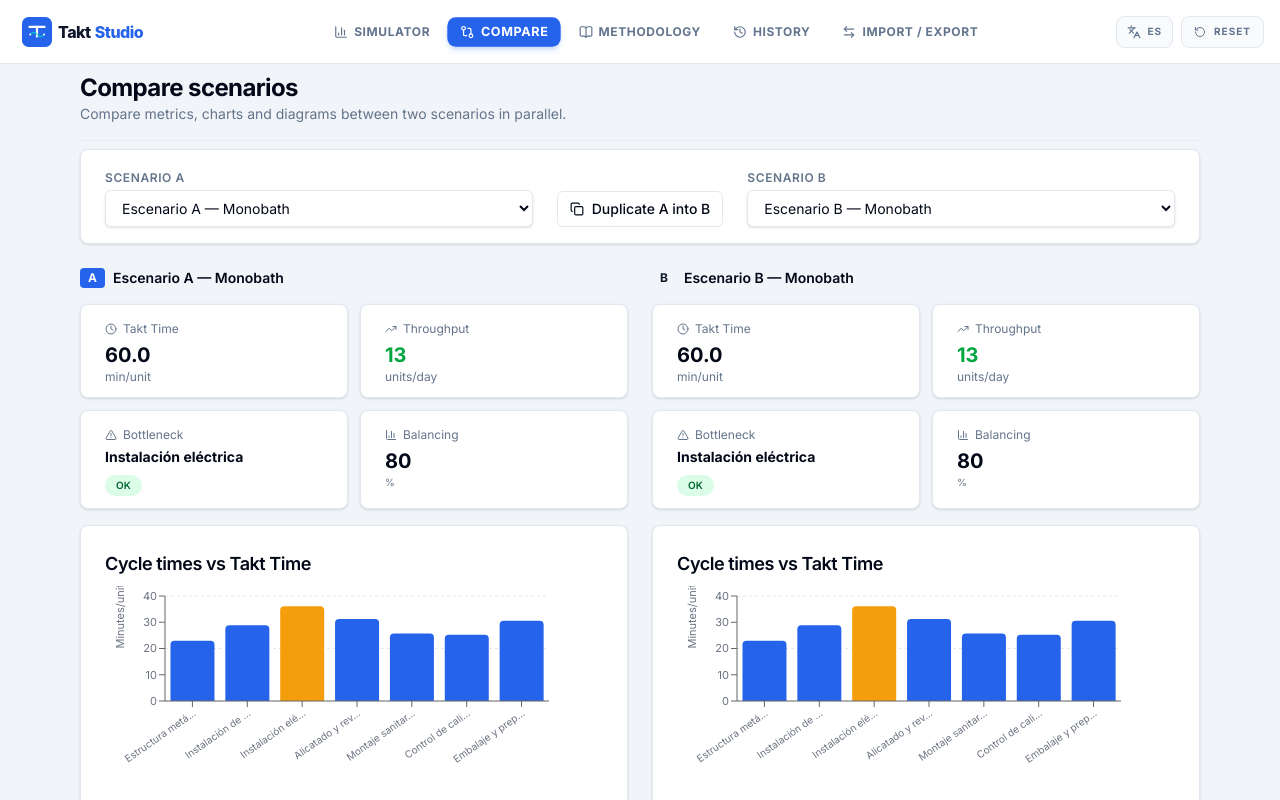
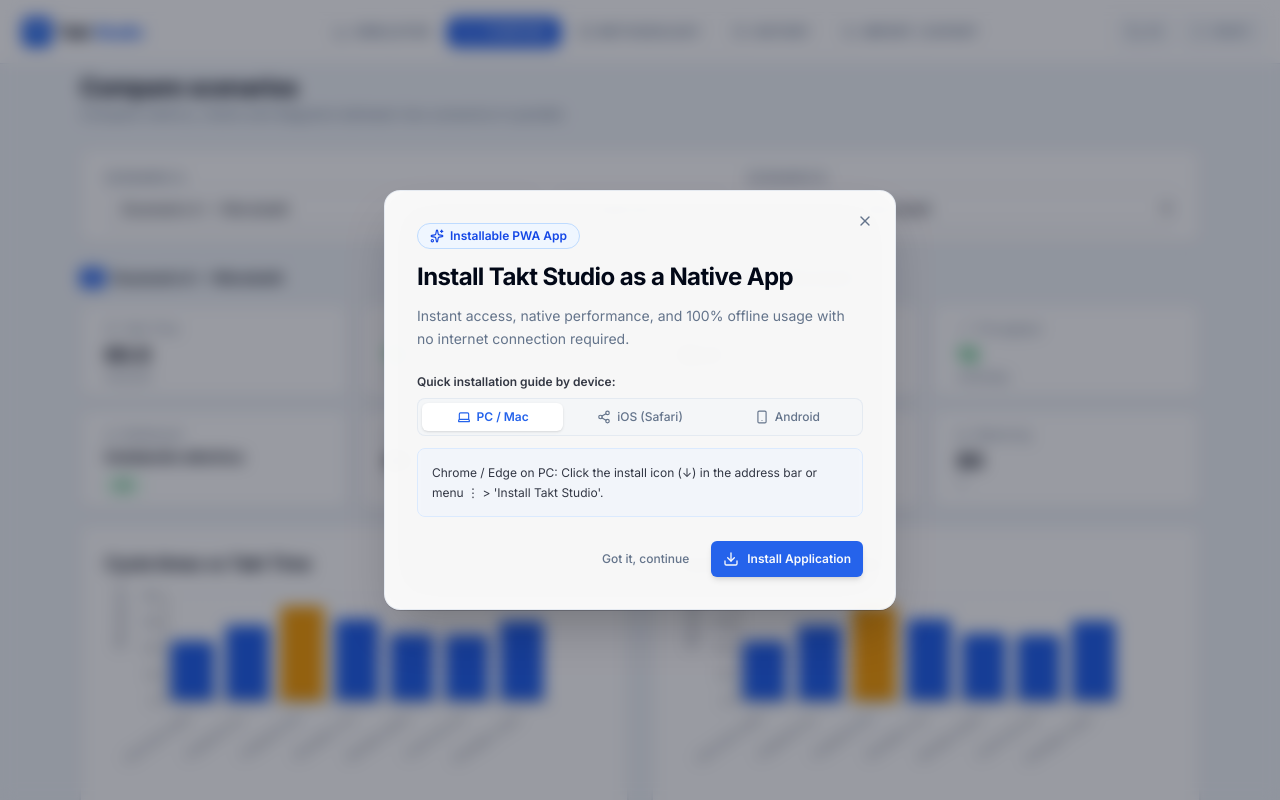
Before and after one commit to markusx5622/takt-studio, a Next.js app: page /en/comparar in a window 1280 px wide. Shown: the top 800 px of the page. Built offline with nearby package versions, Linux system fonts and the light colour scheme.

Commit message:
feat(pwa): add PWA installation modal with 3.5s delay and device guide

```diff
--- a/app/[locale]/layout.tsx
+++ b/app/[locale]/layout.tsx
@@ -8,6 +8,7 @@
 import { TooltipProvider } from "@/components/ui/tooltip"
 import Header from "@/components/Header"
 import ServiceWorkerRegistrar from "@/components/ServiceWorkerRegistrar"
+import PwaInstallModal from "@/components/PwaInstallModal"
 import { Analytics } from "@vercel/analytics/react"
 import { SpeedInsights } from "@vercel/speed-insights/next"
 
@@ -105,6 +106,7 @@
             <Header />
             <main className="pb-16 md:pb-0">{children}</main>
             <ServiceWorkerRegistrar />
+            <PwaInstallModal />
           </TooltipProvider>
           <Analytics />
           <SpeedInsights />
--- /dev/null
+++ b/components/PwaInstallModal.tsx
@@ -0,0 +1,155 @@
+"use client"
+
+import { useEffect, useState } from "react"
+import { useTranslations } from "next-intl"
+import { Download, X, Laptop, Smartphone, Share2, Sparkles } from "lucide-react"
+import { Button } from "@/components/ui/button"
+
+interface BeforeInstallPromptEvent extends Event {
+  prompt: () => Promise<void>
+  userChoice: Promise<{ outcome: "accepted" | "dismissed" }>
+}
+
+export default function PwaInstallModal() {
+  const t = useTranslations("appShell.pwaModal")
+  const [open, setOpen] = useState(false)
+  const [deferredPrompt, setDeferredPrompt] = useState<BeforeInstallPromptEvent | null>(null)
+  const [activeTab, setActiveTab] = useState<"desktop" | "ios" | "android">("desktop")
+
+  useEffect(() => {
+    // Check if user already dismissed the modal
+    const dismissed = localStorage.getItem("takt-pwa-modal-dismissed")
+    if (dismissed) return
+
+    // Listen for beforeinstallprompt event
+    const handleBeforeInstall = (e: Event) => {
+      e.preventDefault()
+      setDeferredPrompt(e as BeforeInstallPromptEvent)
+    }
+
+    window.addEventListener("beforeinstallprompt", handleBeforeInstall)
+
+    // Automatically trigger modal after 3.5 seconds
+    const timer = setTimeout(() => {
+      setOpen(true)
+    }, 3500)
+
+    return () => {
+      window.removeEventListener("beforeinstallprompt", handleBeforeInstall)
+      clearTimeout(timer)
+    }
+  }, [])
+
+  const handleDismiss = () => {
+    localStorage.setItem("takt-pwa-modal-dismissed", "true")
+    setOpen(false)
+  }
+
+  const handleInstallClick = async () => {
+    if (deferredPrompt) {
+      deferredPrompt.prompt()
+      const choice = await deferredPrompt.userChoice
+      if (choice.outcome === "accepted") {
+        setDeferredPrompt(null)
+      }
+    }
+    handleDismiss()
+  }
+
+  if (!open) return null
+
+  return (
+    <div className="fixed inset-0 z-50 flex items-end justify-center p-4 sm:items-center bg-slate-950/40 backdrop-blur-sm animate-in fade-in duration-300">
+      <div className="relative w-full max-w-lg overflow-hidden rounded-2xl border border-slate-200/80 bg-background/95 p-6 shadow-2xl backdrop-blur-xl sm:p-8 animate-in zoom-in-95 slide-in-from-bottom-6 duration-300">
+        {/* Close Button */}
+        <button
+          onClick={handleDismiss}
+          className="absolute right-4 top-4 rounded-full p-1.5 text-muted-foreground transition-colors hover:bg-muted hover:text-foreground"
+          aria-label="Cerrar aviso"
+        >
+          <X className="h-4 w-4" />
+        </button>
+
+        {/* Badge & Title */}
+        <div className="flex flex-col items-start gap-3">
+          <div className="inline-flex items-center gap-1.5 rounded-full border border-blue-200 bg-blue-50 px-3 py-1 text-xs font-semibold text-blue-700">
+            <Sparkles className="h-3.5 w-3.5" />
+            {t("badge")}
+          </div>
+
+          <h3 className="text-xl font-bold tracking-tight text-foreground sm:text-2xl">
+            {t("title")}
+          </h3>
+
+          <p className="text-xs leading-relaxed text-muted-foreground sm:text-sm">
+            {t("subtitle")}
+          </p>
+        </div>
+
+        {/* Device Tabs */}
+        <div className="mt-6">
+          <p className="mb-2 text-xs font-semibold text-foreground/80">
+            {t("guideTitle")}
+          </p>
+          <div className="flex gap-1.5 rounded-lg border border-slate-200/80 bg-muted/50 p-1 text-xs font-medium">
+            <button
+              onClick={() => setActiveTab("desktop")}
+              className={`flex flex-1 items-center justify-center gap-1.5 rounded-md py-1.5 transition-all ${
+                activeTab === "desktop" ? "bg-background text-primary shadow-sm font-semibold" : "text-muted-foreground hover:text-foreground"
+              }`}
+            >
+              <Laptop className="h-3.5 w-3.5" />
+              PC / Mac
+            </button>
+            <button
+              onClick={() => setActiveTab("ios")}
+              className={`flex flex-1 items-center justify-center gap-1.5 rounded-md py-1.5 transition-all ${
+                activeTab === "ios" ? "bg-background text-primary shadow-sm font-semibold" : "text-muted-foreground hover:text-foreground"
+              }`}
+            >
+              <Share2 className="h-3.5 w-3.5" />
+              iOS (Safari)
+            </button>
+            <button
+              onClick={() => setActiveTab("android")}
+              className={`flex flex-1 items-center justify-center gap-1.5 rounded-md py-1.5 transition-all ${
+                activeTab === "android" ? "bg-background text-primary shadow-sm font-semibold" : "text-muted-foreground hover:text-foreground"
+              }`}
+            >
+              <Smartphone className="h-3.5 w-3.5" />
+              Android
+            </button>
+          </div>
+
+          {/* Tab Content Box */}
+          <div className="mt-3 rounded-lg border border-blue-100 bg-blue-50/50 p-3.5 text-xs leading-relaxed text-foreground/80">
+            {activeTab === "desktop" && <p>{t("stepDesktop")}</p>}
+            {activeTab === "ios" && <p>{t("stepIos")}</p>}
+            {activeTab === "android" && <p>{t("stepAndroid")}</p>}
+          </div>
+        </div>
+
+        {/* Action Buttons */}
+        <div className="mt-6 flex flex-col-reverse sm:flex-row items-center justify-end gap-2.5">
+          <Button
+            variant="ghost"
+            size="sm"
+            onClick={handleDismiss}
+            className="w-full sm:w-auto text-xs text-muted-foreground hover:text-foreground"
+          >
+            {t("dismissBtn")}
+          </Button>
+
+          <Button
+            size="sm"
+            onClick={handleInstallClick}
+            className="w-full sm:w-auto gap-2 text-xs font-semibold shadow-md"
+          >
+            <Download className="h-4 w-4" />
+            {t("installBtn")}
+          </Button>
+        </div>
+      </div>
+    </div>
+  )
+}
--- a/messages/en.json
+++ b/messages/en.json
@@ -21,7 +21,18 @@
     "access": "ACCESS"
   },
   "appShell": {
-    "mobileNotice": "Read-only view: Takt Studio is optimized for tablet and desktop. Use a larger screen to simulate and edit."
+    "mobileNotice": "View mode: Takt Studio is optimized for tablet and desktop. To simulate and edit, use a larger screen.",
+    "pwaModal": {
+      "badge": "Installable PWA App",
+      "title": "Install Takt Studio as a Native App",
+      "subtitle": "Instant access, native performance, and 100% offline usage with no internet connection required.",
+      "guideTitle": "Quick installation guide by device:",
+      "stepDesktop": "Chrome / Edge on PC: Click the install icon (↓) in the address bar or menu ⋮ > 'Install Takt Studio'.",
+      "stepIos": "Safari on iPhone / iPad: Tap the Share button (⎋) and select 'Add to Home Screen'.",
+      "stepAndroid": "Chrome on Android: Tap the menu (⋮) and select 'Install app' or 'Add to Home Screen'.",
+      "installBtn": "Install Application",
+      "dismissBtn": "Got it, continue"
+    }
   },
   "landing": {
     "hero": {
--- a/messages/es.json
+++ b/messages/es.json
@@ -21,7 +21,18 @@
     "access": "ACCEDER"
   },
   "appShell": {
-    "mobileNotice": "Vista de consulta: Takt Studio está optimizado para tablet y escritorio. Para simular y editar, usa una pantalla más grande."
+    "mobileNotice": "Vista de consulta: Takt Studio está optimizado para tablet y escritorio. Para simular y editar, usa una pantalla más grande.",
+    "pwaModal": {
+      "badge": "Aplicación Instalable PWA",
+      "title": "Instala Takt Studio como App Nativa",
+      "subtitle": "Acceso instantáneo, rendimiento nativo y funcionamiento 100% offline sin necesidad de conexión a internet.",
+      "guideTitle": "Guía rápida de instalación por dispositivo:",
+      "stepDesktop": "Chrome / Edge en PC: Haz clic en el icono de instalación (↓) en la barra de direcciones o en los tres puntos ⋮ > 'Instalar Takt Studio'.",
+      "stepIos": "Safari en iPhone / iPad: Pulsa el botón Compartir (⎋) y selecciona 'Añadir a la pantalla de inicio'.",
+      "stepAndroid": "Chrome en Android: Pulsa el menú (⋮) y selecciona 'Instalar aplicación' o 'Añadir a pantalla principal'.",
+      "installBtn": "Instalar Aplicación",
+      "dismissBtn": "Entendido, continuar"
+    }
   },
   "landing": {
     "hero": {
```
